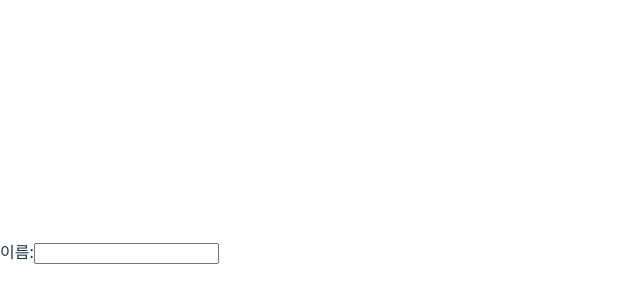
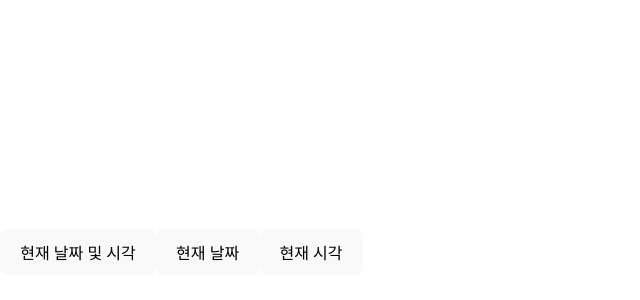
Before and after one commit to yeen322/react, a React (Vite) app in the folder my-react/: page / in a window 1280 px wide. Shown: the part 148-448 px from the top of the page, without its empty margins (0-640 px from the left). Built offline with nearby package versions, Linux system fonts and the light colour scheme.

Commit message:
main.jsx

```diff
--- a/my-react/src/main.jsx
+++ b/my-react/src/main.jsx
@@ -2,12 +2,15 @@ import {StrictMode} from 'react'
 import {createRoot} from 'react-dom/client'
 import './index.css'
 import EventKey from "../2-js-example/3/EventKey.jsx";
+import EventArgs from "../2-js-example/3/EventArgs.jsx";
+import EventArgs2 from "../2-js-example/3/EventArgs2.jsx";
 
 
 
 createRoot(document.getElementById('root')).render(
     <StrictMode>
-        <EventKey/>
+        {/*<EventKey/>*/}
+        <EventArgs2/>
     </StrictMode>
 
 )
```
